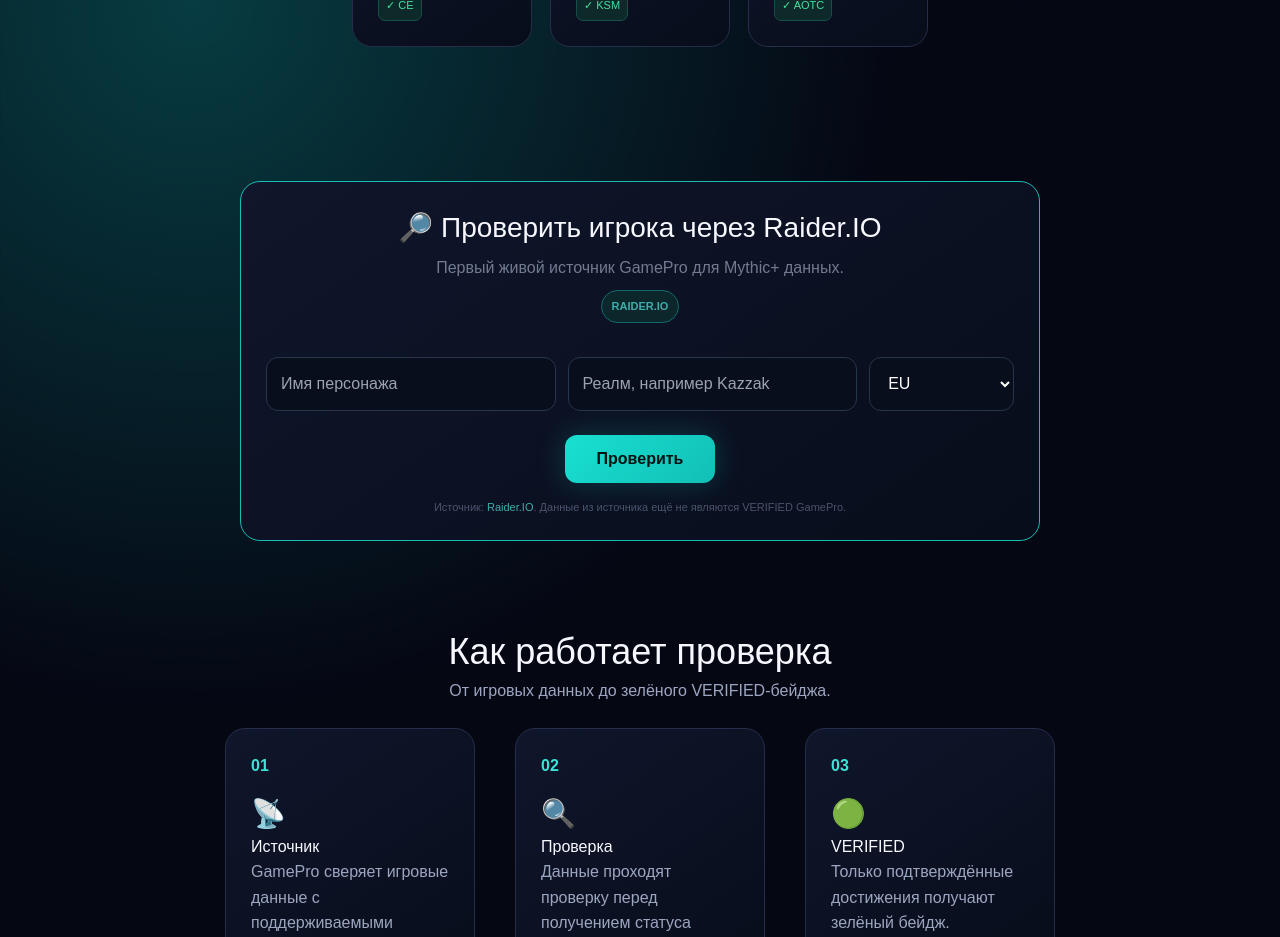
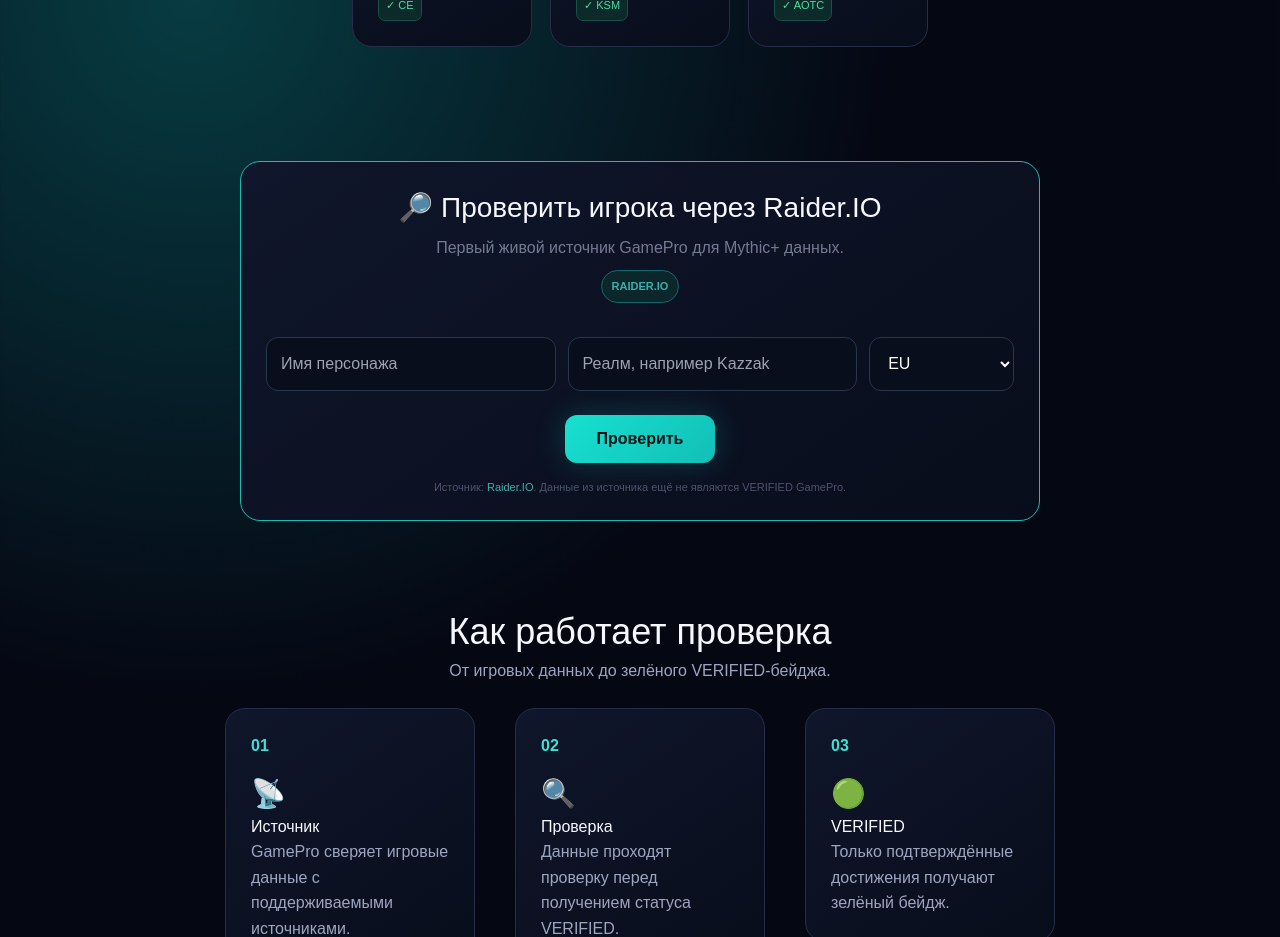
Before and after one commit to vesttrading/gamepro-market, a Next.js app: page / in a window 1280 px wide. Shown: the part 1400-2337 px from the top of the page. Built offline with nearby package versions, Linux system fonts and the light colour scheme; no server answers.

Commit message:
Reduce margin-top for section#raiderio from 80px to 60px

```diff
--- a/app/globals.css
+++ b/app/globals.css
@@ -234,7 +234,7 @@ section#raiderio div:has(> button + a) a {
 }
 
 section#raiderio {
-    margin-top: 80px !important;
+    margin-top: 60px !important;
 }
 @media (max-width: 768px) {
     section#raiderio form,
```
